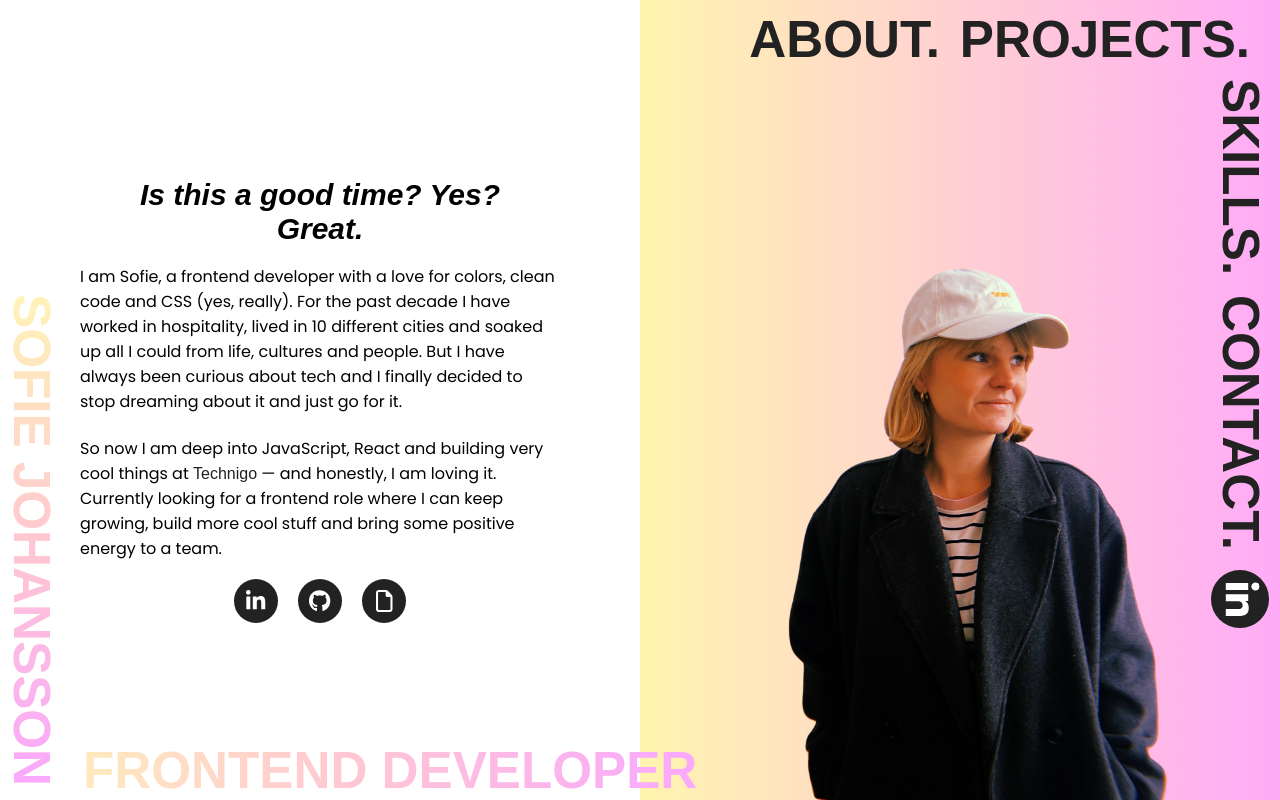
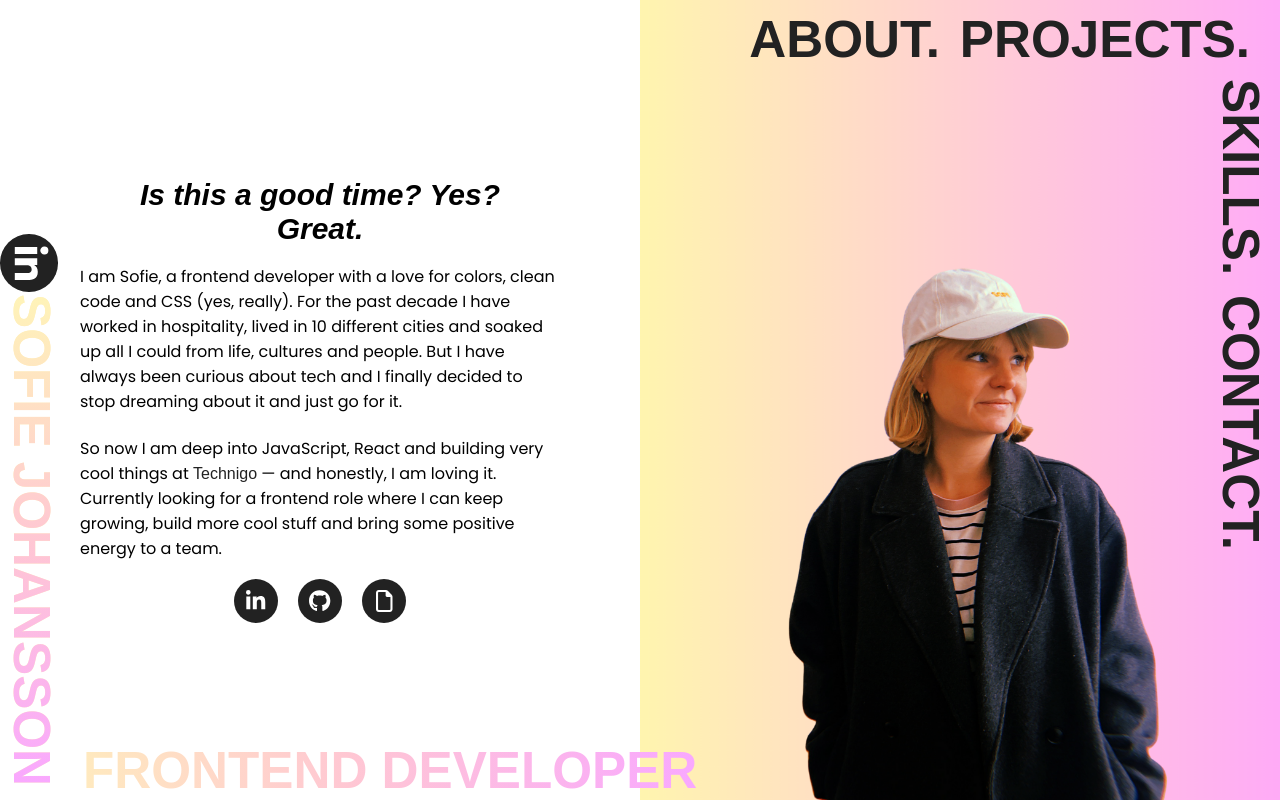
Before and after one commit to ssofiejohansson/portfolio, a React (Vite) app: page / in a window 1280 px wide. Built offline with nearby package versions, Linux system fonts and the light colour scheme; a web font is replaced by a local one.

Commit message:
moved LinkedIn logo

```diff
--- a/src/sections/Nav.jsx
+++ b/src/sections/Nav.jsx
@@ -337,6 +337,9 @@ export const Nav = () => {
         <NavColumn>
           <NavItem href="/skills" title="My skills" vertical="true" active={location.pathname === "/skills" ? "true" : undefined}>Skills.</NavItem>
           <NavItem href="/contact" title="Get in touch" vertical="true" active={location.pathname === "/contact" ? "true" : undefined}>Contact.</NavItem>
+
+        </NavColumn>
+        <TitleContainer>
           <NavIconButton
             href="https://www.linkedin.com/in/ssofiejohansson"
             target="_blank"
@@ -345,8 +348,6 @@ export const Nav = () => {
           >
             <VerticalIcon icon={faLinkedinIn} />
           </NavIconButton>
-        </NavColumn>
-        <TitleContainer>
           <h1> <TopTitle>Sofie Johansson</TopTitle>
             <BottomTitle>Frontend Developer</BottomTitle></h1>
         </TitleContainer>
```
